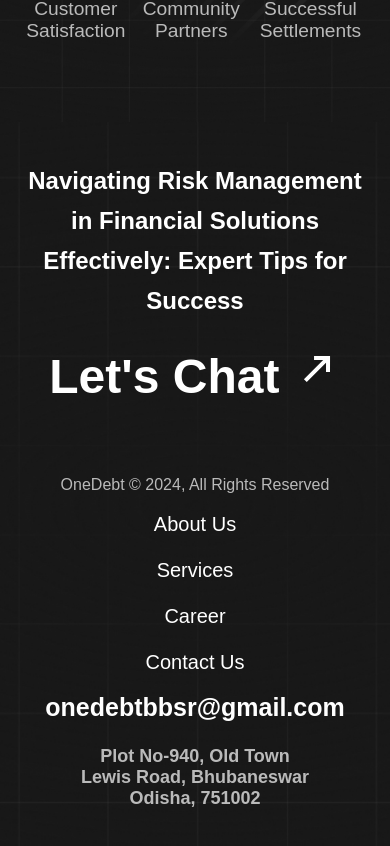
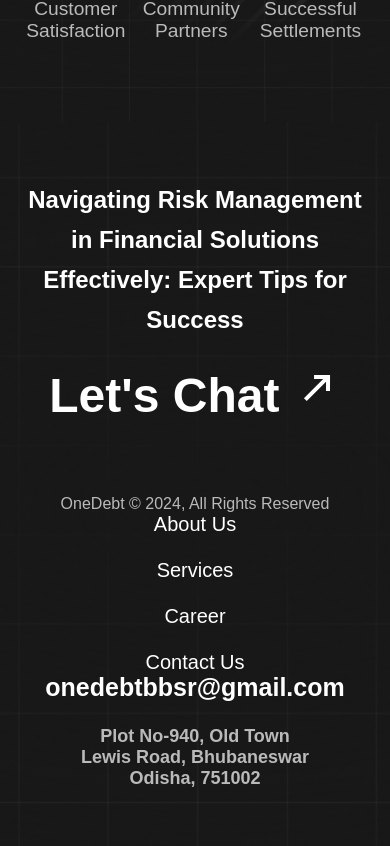
Before and after one commit to abhishekdasz/OneDebtSolutions, a Next.js app: page / in a window 390 px wide. Shown: the part 1855-2701 px from the top of the page. Built offline with nearby package versions, Linux system fonts and the light colour scheme.

Commit message:
adding figures

```diff
--- a/src/app/page.module.scss
+++ b/src/app/page.module.scss
@@ -711,7 +711,7 @@
     {
       flex-direction: column;
       align-items: center;
-      gap: 1.2rem;
+      gap: 1.2    rem;
 
       .leftFooter
       {
```
